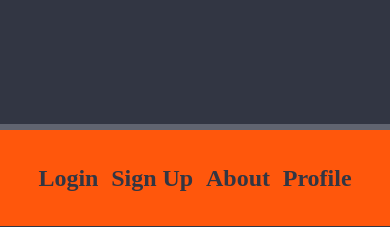
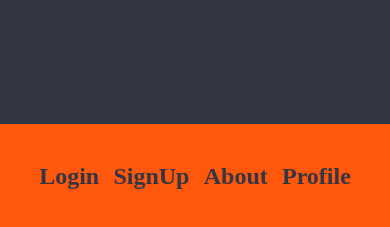
Before and after one commit to Food-Truck-BWPT/marketing, a plain HTML site: page about.html in a window 390 px wide. Shown: the part 3181-3408 px from the top of the page. Drawn offline with Linux system fonts and the light colour scheme.

Commit message:
made about footer the same as the main page footer

```diff
--- a/about.html
+++ b/about.html
@@ -113,7 +113,7 @@
         >
         <a
           href="https://spotify-bw-mp-frontend.spotify-bw-mp.vercel.app/register"
-          >Sign Up</a
+          >SignUp</a
         >
         <a href="./about.html">About</a>
         <a
--- a/css/about.css
+++ b/css/about.css
@@ -248,8 +248,8 @@ body {
   .theFoot {
     margin-top: 4rem;
     padding: 2rem;
-    border-top: 0.4rem solid #606470;
-    height: 2rem;
+
+    height: 2.4rem;
   }
 }
 .theFoot .navFooter {
```
Also changed, not shown: index.html (+1 -1 lines).
